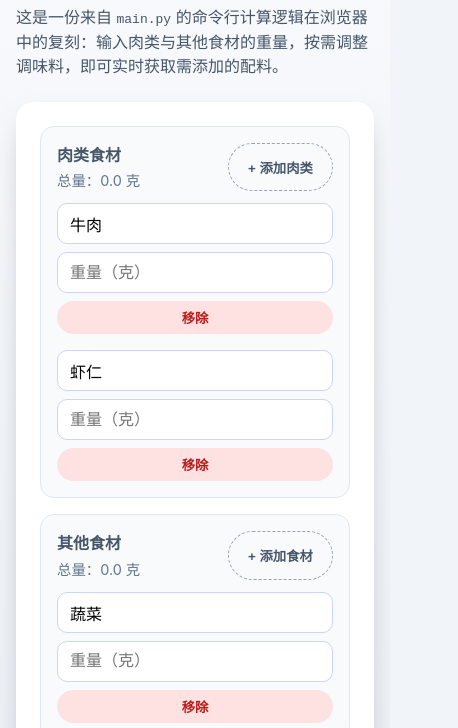
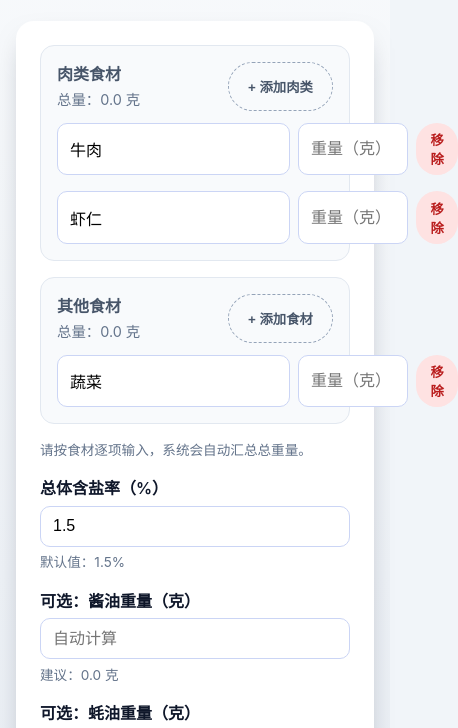
Before and after one commit to smy20011/xian, a plain HTML site: page index.html in a window 390 px wide. Shown: the part 78-806 px from the top of the page, 458 px wide, since content can reach past the window. Drawn offline with nearby package versions, Linux system fonts and the light colour scheme.

Commit message:
Update UI a bit

```diff
--- a/index.html
+++ b/index.html
@@ -28,7 +28,7 @@
       margin: 0 auto;
       display: flex;
       flex-direction: column;
-      gap: 1.5rem;
+      gap: 1rem;
     }
 
     .card {
@@ -100,12 +100,6 @@
       display: grid;
       grid-template-columns: 1fr minmax(110px, 140px) auto;
       gap: 0.5rem;
-    }
-
-    @media (max-width: 600px) {
-      .ingredient-row {
-        grid-template-columns: 1fr;
-      }
     }
 
     input[type="text"],
@@ -205,7 +199,6 @@
       <main class="container">
         <header>
           <h1>饺子馅调味计算器</h1>
-          <p class="description">这是一份来自 <code>main.py</code> 的命令行计算逻辑在浏览器中的复刻：输入肉类与其他食材的重量，按需调整调味料，即可实时获取需添加的配料。</p>
         </header>
 
         <section class="card">
```
